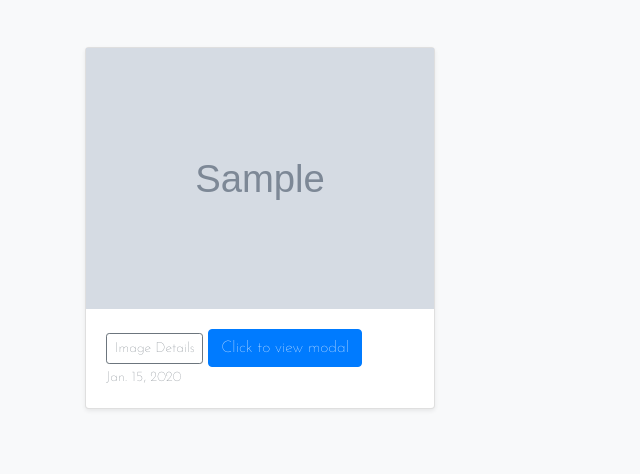
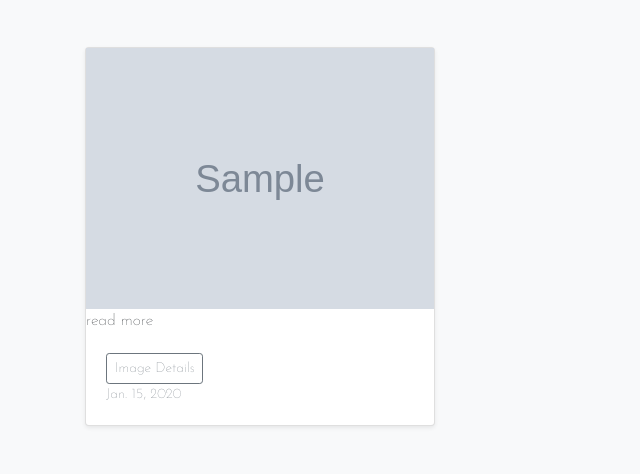
Before and after one commit to Liz-Adhiambo/gallery-app, a Django app: template gallery/templates/gallery.html in a window 1280 px wide. Shown: the part 550-1024 px from the top of the page, without its empty margins (0-640 px from the left). Before the commit the page ends 960 px from the top, so only its background shows below. Run offline with Django 3.2, Linux system fonts and the light colour scheme; the template is opened without the code that fills it: most values are stand-ins (such as "Sample title", 1, 10 or a date in 2020); grey boxes marked "Sample" are stand-in pictures; some libraries are stand-ins or nearby versions; some web fonts are replaced.

Commit message:
Revert "Created modal view for the pictures"
This reverts commit 3237cda37905beeddae19ee00dd7837b071768af.

```diff
--- a/gallery/templates/base.html
+++ b/gallery/templates/base.html
@@ -62,25 +62,5 @@
         <script src="https://ajax.googleapis.com/ajax/libs/jquery/3.2.1/jquery.min.js"></script>
      {% bootstrap_javascript %}
     {% endblock %}
-
-
-    <script src=
-"https://code.jquery.com/jquery-3.3.1.slim.min.js"
-        integrity=
-"sha384-q8i/X+965DzO0rT7abK41JStQIAqVgRVzpbzo5smXKp4YfRvH+8abtTE1Pi6jizo"
-        crossorigin="anonymous">
-    </script>
-    <script src=
-"https://cdnjs.cloudflare.com/ajax/libs/popper.js/1.14.3/umd/popper.min.js"
-        integrity=
-"sha384-ZMP7rVo3mIykV+2+9J3UJ46jBk0WLaUAdn689aCwoqbBJiSnjAK/l8WvCWPIPm49"
-        crossorigin="anonymous">
-    </script>
-    <script src=
-"https://stackpath.bootstrapcdn.com/bootstrap/4.1.3/js/bootstrap.min.js"
-        integrity=
-"sha384-ChfqqxuZUCnJSK3+MXmPNIyE6ZbWh2IMqE241rYiqJxyMiZ6OW/JmZQ5stwEULTy"
-        crossorigin="anonymous">
-    </script>
 </body>
 </html>
--- a/gallery/templates/gallery.html
+++ b/gallery/templates/gallery.html
@@ -64,59 +64,23 @@
         <div class="card shadow-sm">
 
 
-
-
-          <img src="{{image.landImage.url}}" alt="{{image.altText}}">
+          <img src="{{image.landImage.url}}" alt="{{image.altText}}">read more</a>
 
           <div class="card-body">
               <div class="btn-group">
                   <a href="{% url 'photo' slug=image.slug  %}"><button type="button" class="btn btn-sm btn-outline-secondary">Image Details</button></a>
                 </div>
-                      <button type="button" class="btn btn-primary"
-              data-toggle="modal" data-target="#exampleModal">
-              Click to view modal
-          </button>
-          <!--Bootstrap modal -->
-          <div class="modal fade" id="exampleModal" tabindex="-1"
-              role="dialog" aria-labelledby="exampleModalLabel"
-              aria-hidden="true">
-              <div class="modal-dialog" role="document">
-                  <div class="modal-content">
-                      <!-- Modal heading -->
-                      <div class="modal-header">
-                          <h5 class="modal-title" id="exampleModalLabel">
-                              LizGalleria
-                          </h5>
-                          <button type="button" class="close"
-                              data-dismiss="modal" aria-label="Close">
-                              <span aria-hidden="true">
-                                  ×
-                              </span>
-                          </button>
-                      </div>
-                      <!-- Modal body with image -->
-                      <div class="modal-body">
 
-                        <img src="{{image.landImage.url}}"class="img-thumbnail">
-                    </div>
+            <div class="d-flex justify-content-between align-items-center">
 
-                </div>
+              <small class="text-muted">{{image.date_created|date}}</small>
             </div>
+          </div>
         </div>
-
-                  <div class="d-flex justify-content-between align-items-center">
-
-                    <small class="text-muted">{{image.date_created|date}}</small>
-                  </div>
-                </div>
-              </div>
-            </div>
+      </div>
       {% endfor %}
       {% else %}
       <h2>No Images Uploaded for this category</h2>
       {% endif %}
-    </div>
-
-  </div>
 
 {% endblock %}
```
